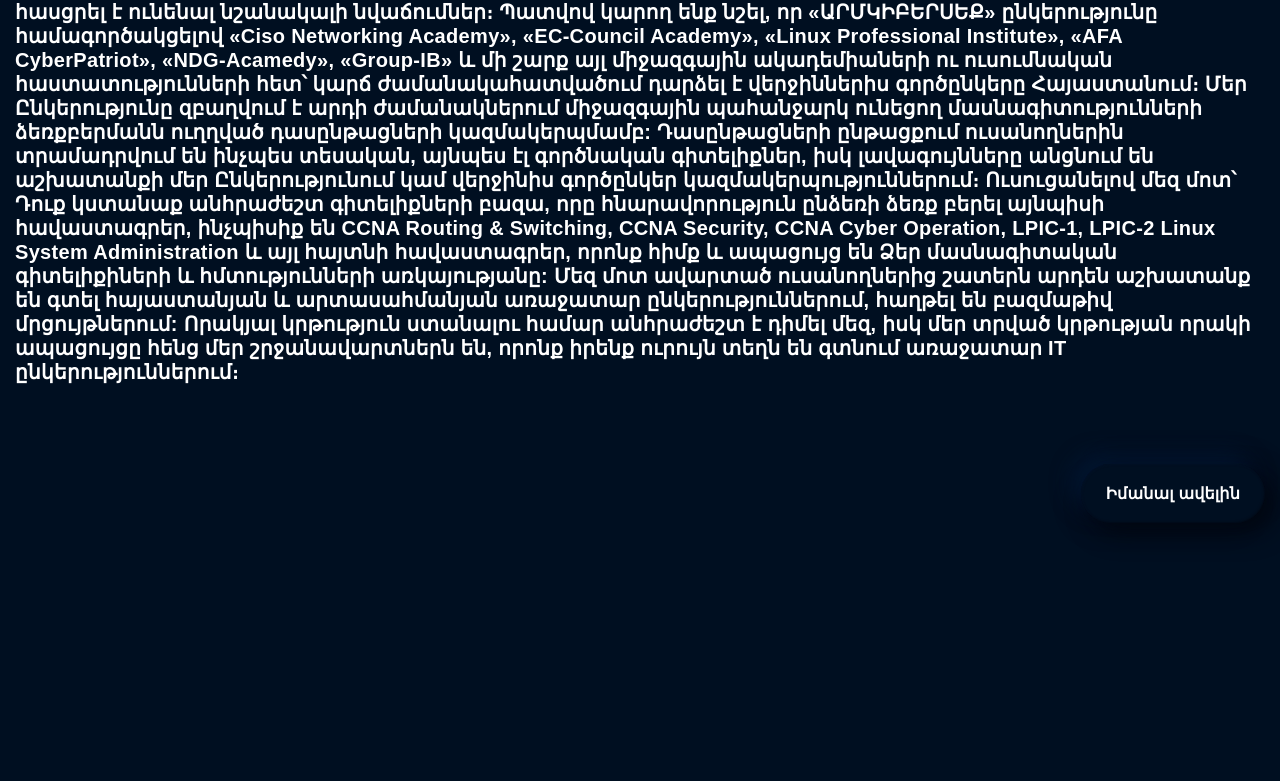
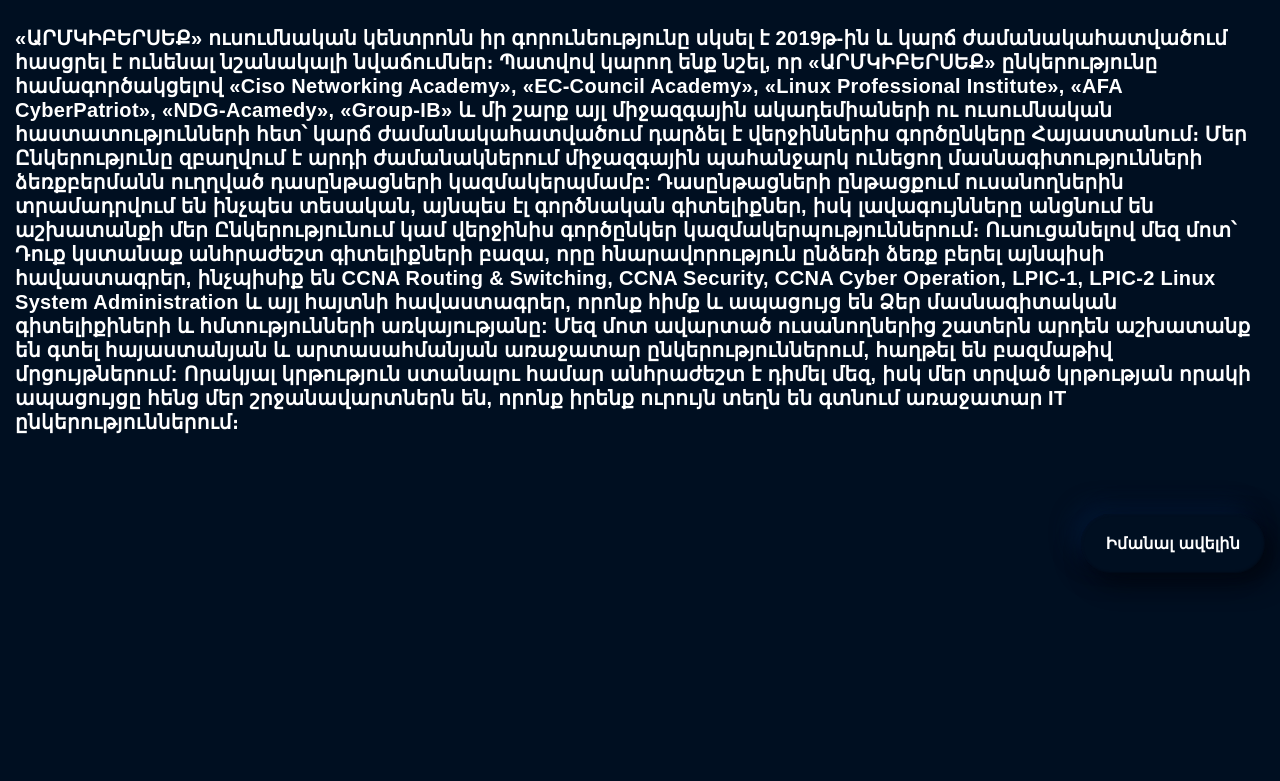
Before and after one commit to VahanHovanisyan/armCyber, a plain HTML site: page services.html in a window 1280 px wide. Shown: the part 294-1075 px from the top of the page. Drawn offline with Linux system fonts and the light colour scheme; a script that the page names is missing; files whose address does not match are found by name.

Commit message:
upate commit five

```diff
--- a/css/services-page-style.css
+++ b/css/services-page-style.css
@@ -1,12 +1,12 @@
 .hero {
-    padding-top: 110px;
-    padding-bottom: 165px;
+    padding-top: 60px;
+    padding-bottom: 65px;
 }
 
 @media(min-width:768px){
     .hero {
-        padding-top: 60px;
-        padding-bottom: 65px;
+        padding-top: 110px;
+        padding-bottom: 165px;
     }
 }
 .hero__link-box {
```
